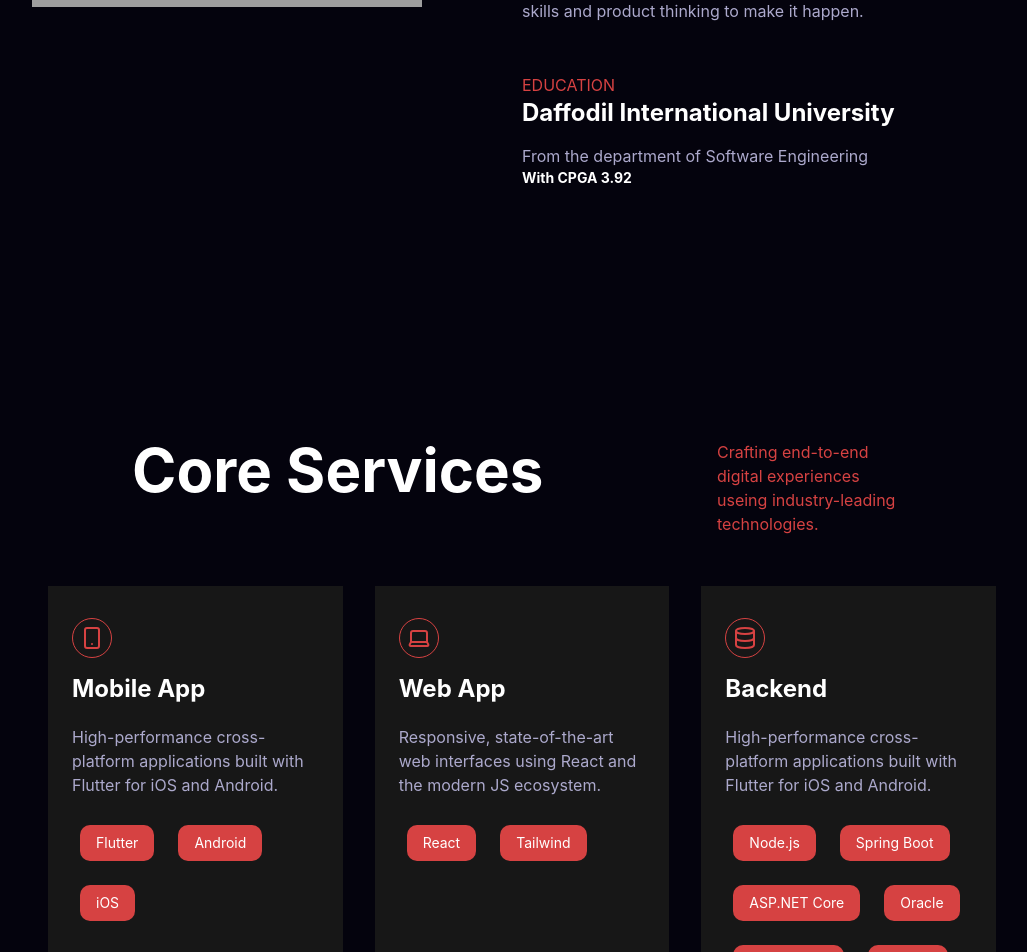
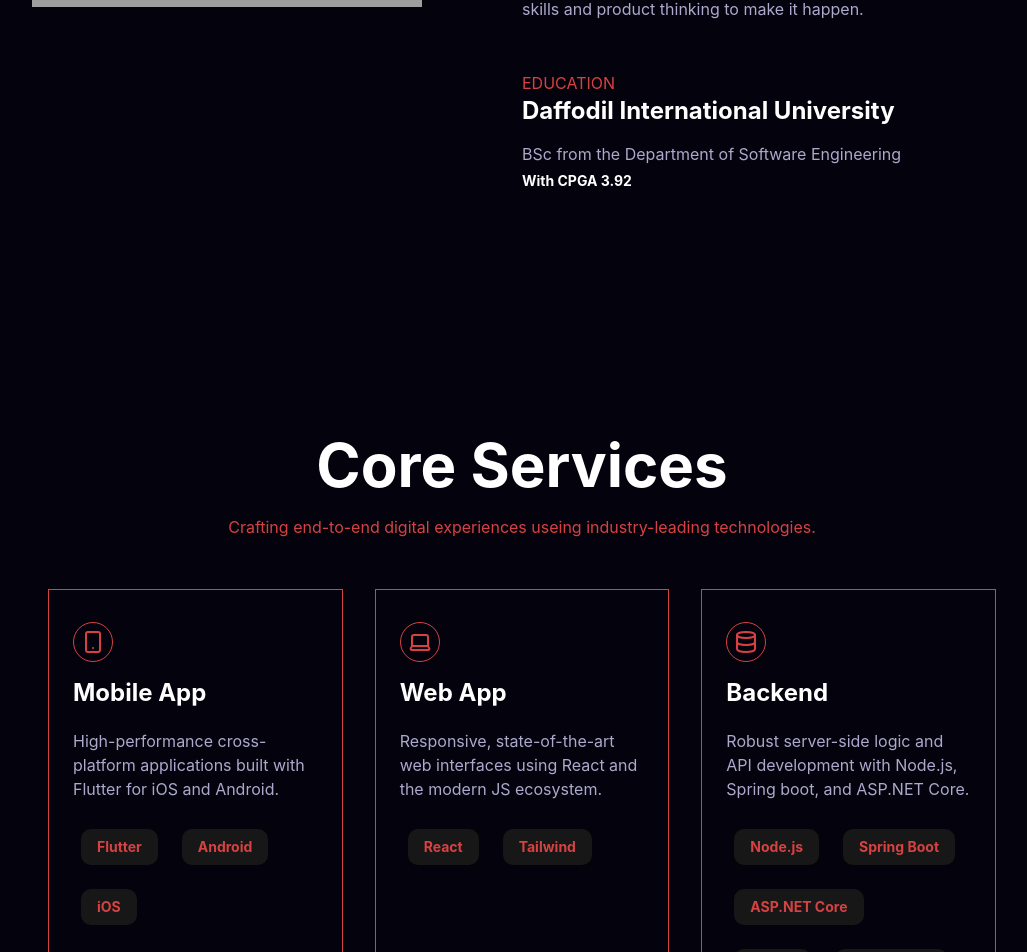
Before and after one commit to Neloy-SWE/My-Studio, a React (Vite) app: page / in a window 1280 px wide. Shown: the part 1476-2428 px from the top of the page, without its empty margins (118-1145 px from the left). Built offline with nearby package versions, Linux system fonts and the light colour scheme; grey boxes are pictures that could not be loaded.

Commit message:
service section modify

```diff
--- a/src/component/Chip.jsx
+++ b/src/component/Chip.jsx
@@ -1,7 +1,7 @@
 const Chip = ({ value }) => {
     return (
         <>
-        <div className="w-fit bg-secondary text-white text-sm px-4 py-2 rounded-[10px] m-2">{value}</div>
+            <div className="w-fit bg-abg text-secondary text-sm font-bold px-4 py-2 rounded-[10px] m-2">{value}</div>
         </>
     );
 }
--- a/src/component/ServiceCard.jsx
+++ b/src/component/ServiceCard.jsx
@@ -3,7 +3,7 @@ import Chip from "./Chip";
 const ServiceCard = ({ title, body, stackList, child }) => {
     return (
         <>
-            <div className="bg-abg xl:mx-4 mx-[0px] my-4 xl:my-[0px] px-6 py-8">
+            <div className="border border-secondary xl:mx-4 mx-[0px] my-4 xl:my-[0px] px-6 py-8">
                 <div className="h-[40px] w-[40px] border border-secondary flex items-center justify-center mb-[15px] rounded-full">{child}</div>
                 <h1 className="text-white font-bold text-2xl mb-[20px]">{title}</h1>
                 <p className="text-ts pb-[20px]">
--- a/src/section/About.jsx
+++ b/src/section/About.jsx
@@ -27,8 +27,8 @@ const About = () => {
                     <p className="text-white text-2xl font-bold pb-[15px]">
                         Daffodil International University
                     </p>
-                    <p className="text-ts">
-                        From the department of Software Engineering
+                    <p className="text-ts mb-[5px]">
+                        BSc from the Department of Software Engineering
                     </p>
                     <p className="text-white text-sm font-bold">With CPGA 3.92</p>
                 </div>
--- a/src/section/Service.jsx
+++ b/src/section/Service.jsx
@@ -18,7 +18,7 @@ const Service = () => {
         },
         {
             title: "Backend",
-            body: "High-performance cross-platform applications built with Flutter for iOS and Android.",
+            body: "Robust server-side logic and API development with Node.js, Spring boot, and ASP.NET Core.",
             child: <Database className="text-secondary" />,
             stackList: ["Node.js", "Spring Boot", "ASP.NET Core", "Oracle", "PostgreSQL", "MySQL", "MongoDB"],
         },
@@ -27,9 +27,9 @@ const Service = () => {
     return (
         <>
             <section id="service" className="min-h-screen flex flex-col justify-center">
-                <div className="flex justify-between mb-[50px] px-[100px]">
-                    <h1 className="text-white font-bold text-6xl">Core Services</h1>
-                    <p className="text-secondary w-1/4">Crafting end-to-end digital experiences useing industry-leading technologies.</p>
+                <div className="flex flex-col justify-center items-center mb-[50px]">
+                    <h1 className="text-white font-bold text-6xl mb-[20px]">Core Services</h1>
+                    <p className="text-secondary text-center">Crafting end-to-end digital experiences useing industry-leading technologies.</p>
                 </div>
 
                 <div className="grid grid-cols-1 xl:grid-cols-3 justify-between">{
```
